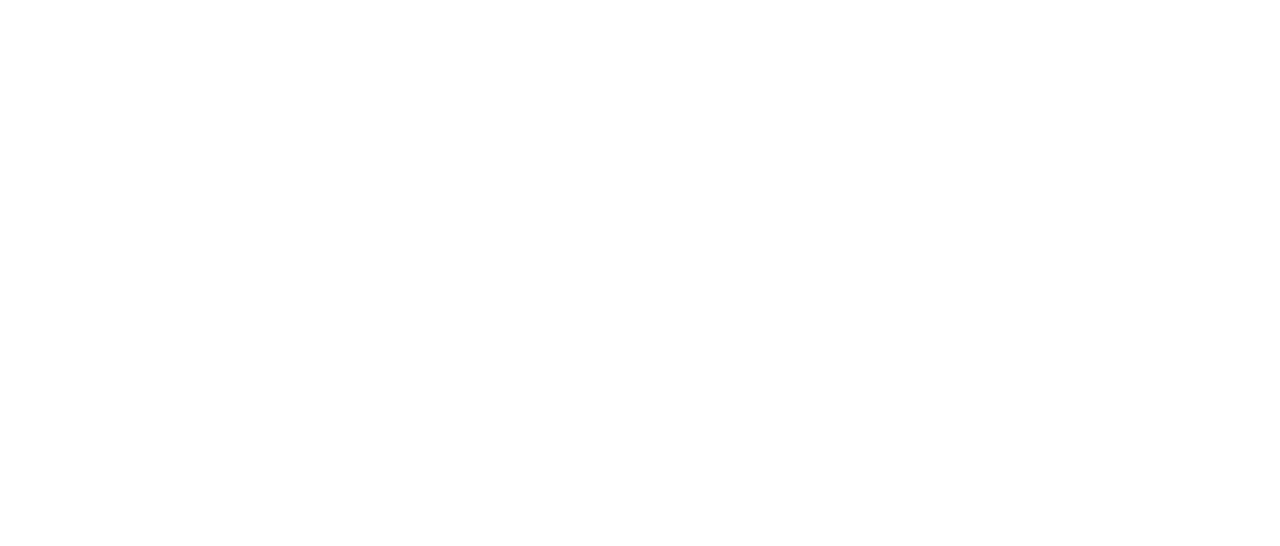
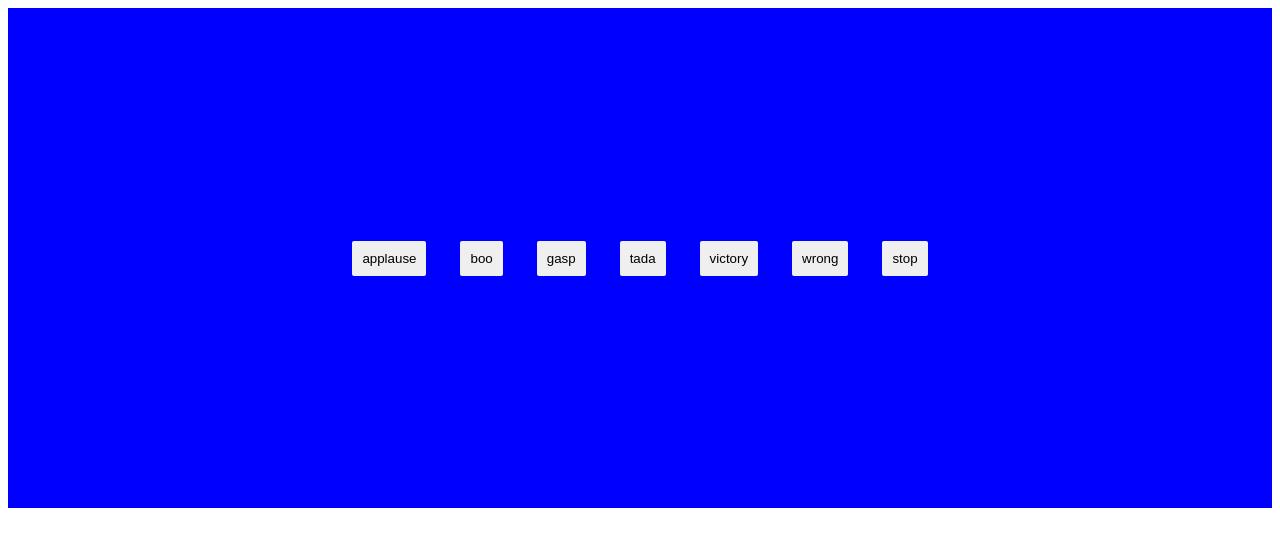
Before and after one commit to acciojob/Soundbar-ameynagulwar, a website: page main.html in a window 1280 px wide. Drawn offline with Linux system fonts and the light colour scheme.

Commit message:
created a submission

```diff
--- a/main.html
+++ b/main.html
@@ -8,6 +8,17 @@
 
 <body>
 	<!-- the entire body must be written by student -->
+	<div class="cont">
+	<section id="buttons">
+		<button class="btn">applause</button>
+		<button class="btn">boo</button>
+		<button class="btn">gasp</button>
+		<button class="btn">tada</button>
+		<button class="btn">victory</button>
+		<button class="btn">wrong</button>
+		<button class="stop">stop</button>
+	</section>
+	</div>
     <script type="text/javascript" src="./script.js">
 </script>
 
--- a/styles.css
+++ b/styles.css
@@ -1 +1,22 @@
 /*  your css code here. If applicable */
+.cont{
+	height: 500px;
+	background-color: blue;
+	display: flex;
+	justify-content: center;
+	align-items: center;
+}
+
+.btn{
+	border: 1px none;
+	border-radius: 2px;
+	padding: 10px;
+	margin: 15px
+}
+
+.stop{
+	border: 1px none;
+	border-radius: 2px;
+	padding: 10px;
+	margin: 15px
+}
```
